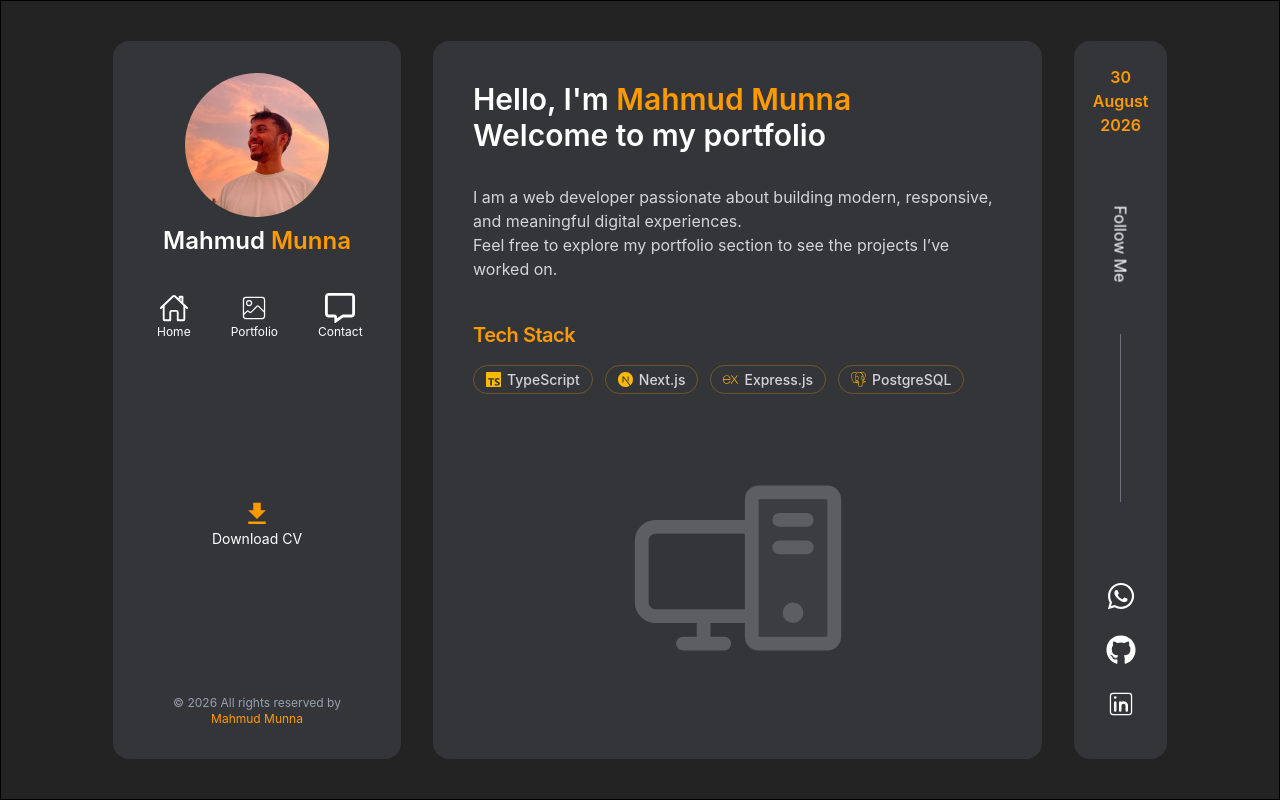
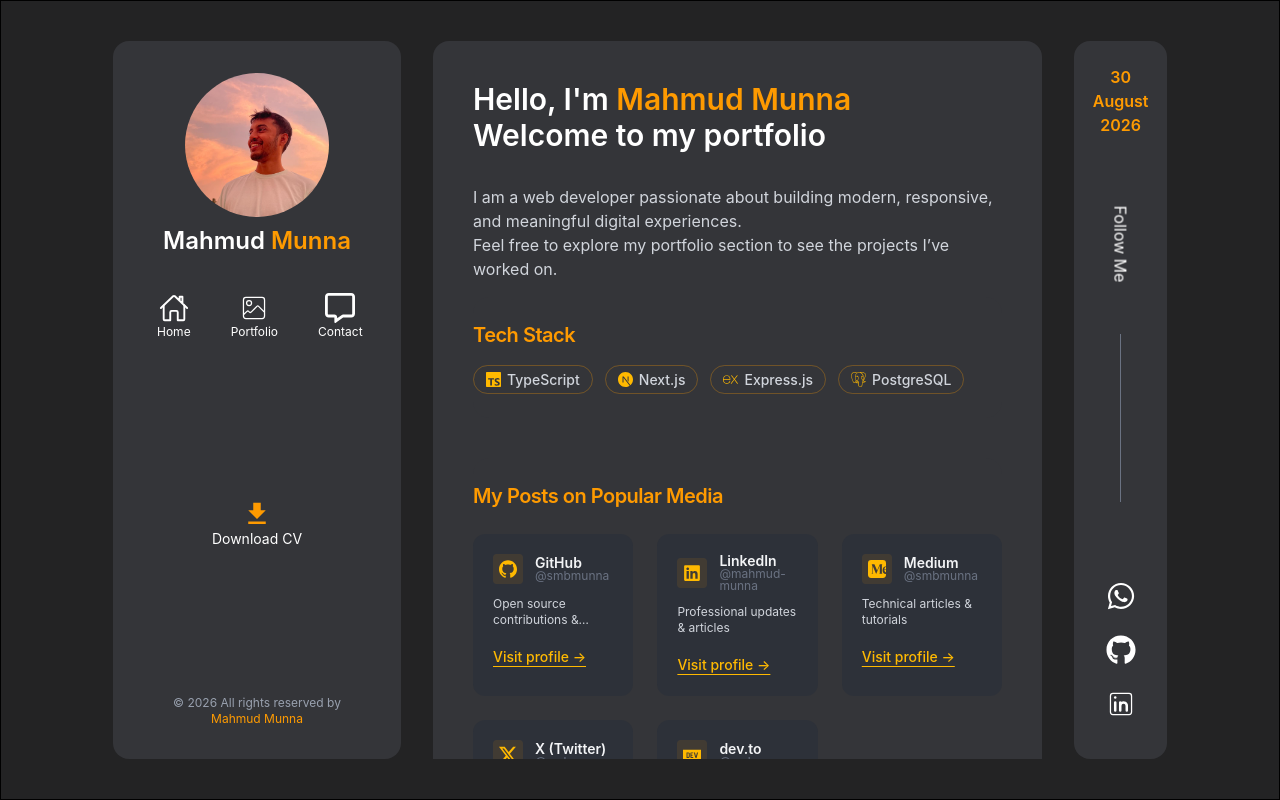
Before and after one commit to smbmunna/smbmunna-web, a React (Vite) app: page / in a window 1280 px wide. Built offline with nearby package versions, Linux system fonts and the light colour scheme; no server answers.

Commit message:
fix: firestore credentials issue

```diff
--- /dev/null
+++ b/src/components/reusable/SocialMedia.jsx
@@ -0,0 +1,48 @@
+import socialsData from "../../data/socials.json";
+import { socialIconMap } from "../../data/socialIcons";
+
+export default function SocialMedia() {
+  return (
+    <section className="bg-[#343539] rounded-2xl px-0 pt-6 pb-6 mb-10">
+      <h2 className="text-amber-500 text-lg md:text-xl font-semibold mb-6 tracking-tight">
+        My Posts on Popular Media
+      </h2>
+      <div className="grid grid-cols-1 sm:grid-cols-2 lg:grid-cols-3 gap-4 md:gap-6">
+        {socialsData.map((social) => {
+          const Icon = socialIconMap[social.icon];
+          return (
+            <article
+              key={social.id}
+              className="bg-gray-800/30 rounded-xl p-4 md:p-5 transition-all duration-200 hover:bg-gray-800/50"
+            >
+              <div className="flex items-center gap-3 mb-3">
+                <div className="p-1.5 rounded bg-amber-500/10 text-amber-400 shrink-0">
+                  {Icon ? <Icon size={18} /> : null}
+                </div>
+                <div className="min-w-0">
+                  <h3 className="text-sm font-semibold text-gray-100 leading-none">
+                    {social.platform}
+                  </h3>
+                  <p className="text-xs text-gray-500 leading-none">
+                    {social.handle}
+                  </p>
+                </div>
+              </div>
+              <p className="text-xs text-gray-300 mb-4 line-clamp-2">
+                {social.title}
+              </p>
+              <a
+                href={social.url}
+                target="_blank"
+                rel="noopener noreferrer"
+                className="inline-flex items-center gap-1.5 text-xs md:text-sm font-medium text-amber-400 hover:text-amber-300 transition-colors underline underline-offset-4"
+              >
+                Visit profile &rarr;
+              </a>
+            </article>
+          );
+        })}
+      </div>
+    </section>
+  );
+}
--- /dev/null
+++ b/src/data/socialIcons.js
@@ -0,0 +1,15 @@
+import {
+  SiGithub,
+  SiMedium,
+  SiX,
+  SiDevdotto,
+} from "react-icons/si";
+import { FaLinkedin } from "react-icons/fa";
+
+export const socialIconMap = {
+  SiGithub: SiGithub,
+  SiMedium: SiMedium,
+  SiX: SiX,
+  SiDevdotto: SiDevdotto,
+  FaLinkedin: FaLinkedin,
+};
--- /dev/null
+++ b/src/data/socials.json
@@ -0,0 +1,47 @@
+[
+  {
+    "id": 1,
+    "platform": "GitHub",
+    "title": "Open source contributions & pinned repositories",
+    "handle": "@smbmunna",
+    "url": "https://github.com/smbmunna",
+    "icon": "SiGithub",
+    "source": "si"
+  },
+  {
+    "id": 2,
+    "platform": "LinkedIn",
+    "title": "Professional updates & articles",
+    "handle": "@mahmud-munna",
+    "url": "https://linkedin.com/in/mahmud-munna",
+    "icon": "FaLinkedin",
+    "source": "fa"
+  },
+  {
+    "id": 3,
+    "platform": "Medium",
+    "title": "Technical articles & tutorials",
+    "handle": "@smbmunna",
+    "url": "https://medium.com/@smbmunna",
+    "icon": "SiMedium",
+    "source": "si"
+  },
+  {
+    "id": 4,
+    "platform": "X (Twitter)",
+    "title": "Quick dev tips & thoughts",
+    "handle": "@smbmunna",
+    "url": "https://x.com/smbmunna",
+    "icon": "SiX",
+    "source": "si"
+  },
+  {
+    "id": 5,
+    "platform": "dev.to",
+    "title": "Developer community posts",
+    "handle": "@smbmunna",
+    "url": "https://dev.to/smbmunna",
+    "icon": "SiDevdotto",
+    "source": "si"
+  }
+]
--- a/src/firebase.js
+++ b/src/firebase.js
@@ -8,13 +8,13 @@ import { getFirestore } from "firebase/firestore";
 // Your web app's Firebase configuration
 // For Firebase JS SDK v7.20.0 and later, measurementId is optional
 const firebaseConfig = {
-  apiKey:import.meta.env.API_KEY,
-  authDomain:import.meta.env.AUTH_DOMAIN,
-  projectId:import.meta.env.PROJECT_ID,
-  storageBucket:import.meta.env.STORAGE_BUCKET,
-  messagingSenderId:import.meta.env.MESSAGING_SENDER_ID,
-  appId:import.meta.env.APP_ID,
-  measurementId:import.meta.env.MEASUREMENT_ID
+  apiKey:import.meta.env.VITE_API_KEY,
+  authDomain:import.meta.env.VITE_AUTH_DOMAIN,
+  projectId:import.meta.env.VITE_PROJECT_ID,
+  storageBucket:import.meta.env.VITE_STORAGE_BUCKET,
+  messagingSenderId:import.meta.env.VITE_MESSAGING_SENDER_ID,
+  appId:import.meta.env.VITE_APP_ID,
+  measurementId:import.meta.env.VITE_MEASUREMENT_ID
 };
 // Initialize Firebase
 const app = initializeApp(firebaseConfig);
--- a/src/pages/Intro.jsx
+++ b/src/pages/Intro.jsx
@@ -1,5 +1,6 @@
 import { PiDesktopTowerDuotone } from "react-icons/pi";
 import SkillsPills from "../components/reusable/SkillsPills";
+import SocialMedia from "../components/reusable/SocialMedia";
 
 export default function Intro() {
   return (
@@ -16,6 +17,7 @@ export default function Intro() {
         </p>
       </div>
       <SkillsPills />
+      <SocialMedia />
       <div className="hidden md:block">
         <PiDesktopTowerDuotone className="mx-auto" opacity={0.2} size={220} />
       </div>
```
